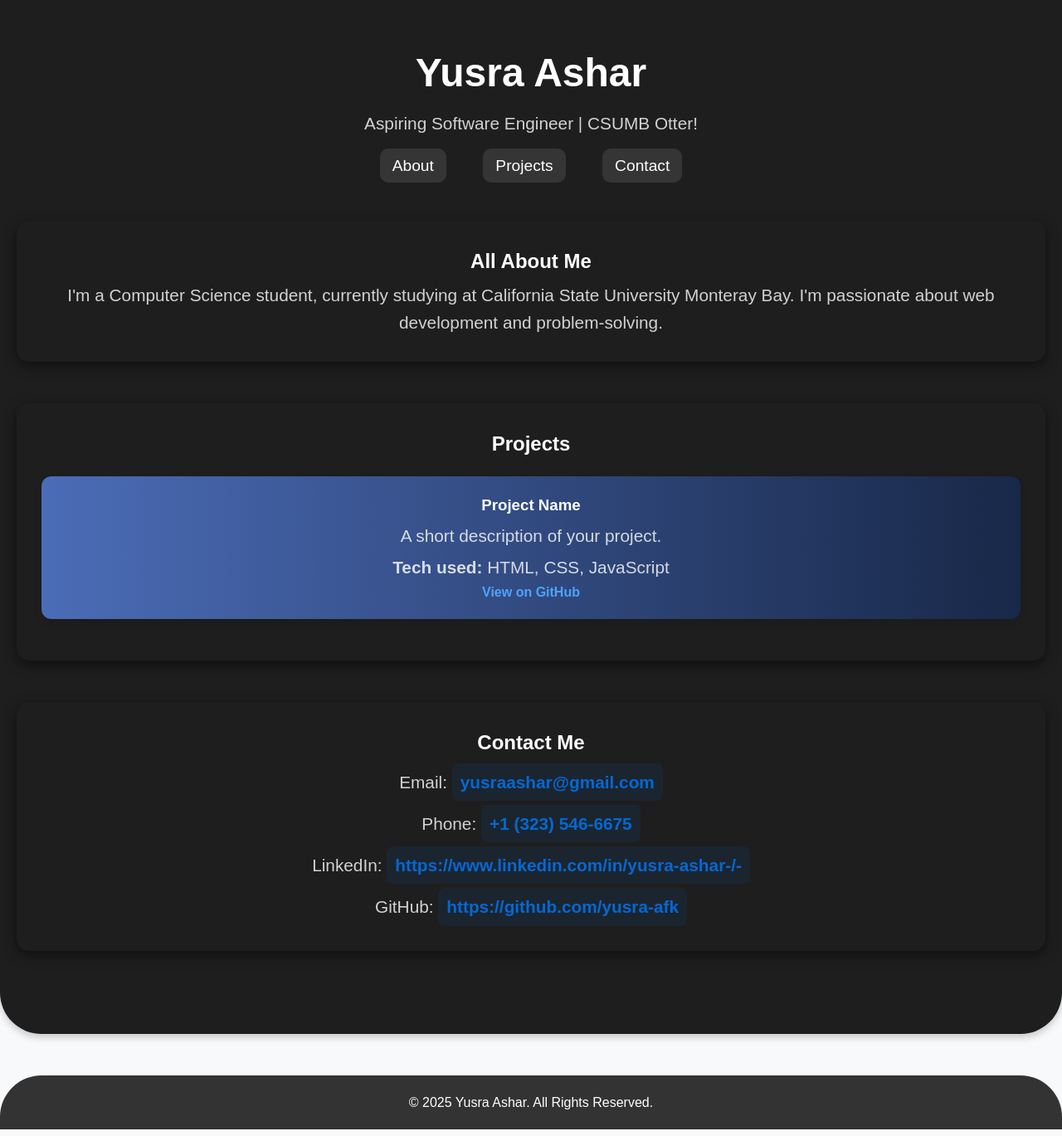
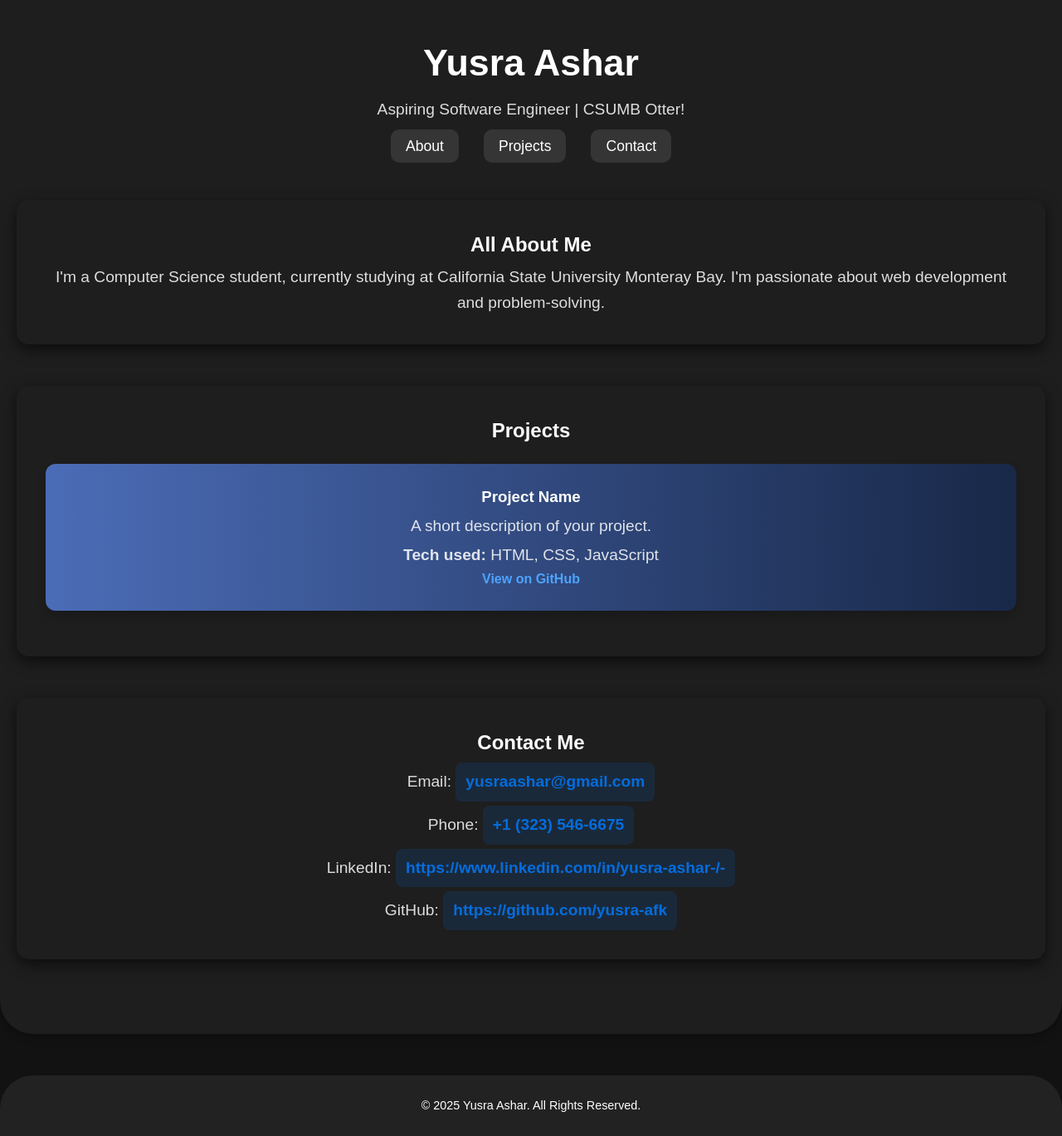
Before and after one commit to yusra-afk/Portfolio, a plain HTML site: page index.html in a window 1280 px wide. Shown: the whole page at 83% size. Drawn offline with Linux system fonts and the light colour scheme.

Commit message:
added a few tweaks to style.css to make footer look better

```diff
--- a/css/styles.css
+++ b/css/styles.css
@@ -1,106 +1,105 @@
-/*Reset some default browser styles*/
-*{
+/* Reset default styles */
+* {
     margin: 0;
     padding: 0;
     box-sizing: border-box;
     font-family: 'Poppins', sans-serif;
 }
 
-/*Apply a general style to the whole page*/
+/* Apply a smooth background and text color */
 body {
-    background-color: #f8f9fa;
-    color: #333;
+    background-color: #121212; /* Dark mode background */
+    color: #e0e0e0;
     text-align: center;
-    margin: 0;
-    padding: 0;
     line-height: 1.6;
 }
 
-/*Add Google font*/
+/* Import Google Font */
 @import url('https://fonts.googleapis.com/css2?family=Poppins:wght@300;400;500;600;700&display=swap');
 
-header{
+/* Header Styling */
+header {
     background: #1E1E1E;
     color: white;
-    padding: 50px 20px;
-    border-bottom-left-radius: 50px;
-    border-bottom-right-radius: 50px;
-    box-shadow: 0 4px 10px rgba(0, 0, 0, 0.2);
+    padding: 40px 20px;
+    border-bottom-left-radius: 40px;
+    border-bottom-right-radius: 40px;
+    box-shadow: 0 4px 12px rgba(0, 0, 0, 0.3);
 }
 
 header h1 {
-    font-size: 3em;
+    font-size: 2.8em;
     font-weight: 600;
 }
 
 header p {
-    font-size: 1.3em;
+    font-size: 1.2em;
     margin-top: 5px;
-    opacity: 0.8;
+    opacity: 0.85;
 }
 
+/* Navbar */
 nav {
-    margin-top: 20px;
+    margin-top: 15px;
 }
 
 nav ul {
     list-style: none;
     padding: 0;
+    display: flex;
+    justify-content: center;
 }
 
 nav ul li {
-    display: inline;
-    margin: 0 20px;
+    margin: 0 15px;
 }
 
 nav ul li a {
     color: white;
     text-decoration: none;
-    font-size: 1.2em;
-    padding: 10px 15px;
+    font-size: 1.1em;
+    padding: 10px 18px;
     border-radius: 10px;
     background: rgba(255, 255, 255, 0.1);
-    transform: scale(1.05);
     transition: 0.3s ease-in-out;
 }
 
 nav ul li a:hover {
-    background: rgba(255, 255, 255, 0.2);
-    color: #fff;
-    padding: 12px 18px;
+    background: rgba(255, 255, 255, 0.25);
+    transform: scale(1.1);
 }
 
+/* Section Styling */
 section {
     margin: 50px auto;
-    padding: 30px;
-    background: #1E1E1E;  /* Keep the dark theme */
+    padding: 35px;
+    background: #1E1E1E;
     color: white;
-    padding: 30px;
     border-radius: 15px;
-    box-shadow: 0 5px 15px rgba(0, 0, 0, 0.5); /* Increase shadow depth */
+    box-shadow: 0 6px 18px rgba(0, 0, 0, 0.6);
     transition: all 0.3s ease-in-out;
 }
 
 section:hover {
-    transform: scale(1.02);  /* Subtle pop effect on hover */
-    box-shadow: 0 8px 20px rgba(0, 0, 0, 0.7);
+    transform: scale(1.03);
+    box-shadow: 0 8px 25px rgba(0, 0, 0, 0.8);
 }
 
+/* Project Section */
 .project {
     color: white;
-    padding: 20px;
+    padding: 25px;
     background: linear-gradient(to right, #4b6cb7, #182848);
-    backdrop-filter: blur(15px);
+    backdrop-filter: blur(10px);
     border-radius: 12px;
     margin: 20px 0;
-    box-shadow: 0 4px 10px rgba(0, 0, 0, 0.1);
-    transition: 0.3s;
+    box-shadow: 0 5px 12px rgba(0, 0, 0, 0.2);
+    transition: transform 0.3s ease-in-out, box-shadow 0.3s;
 }
 
-
 .project:hover {
-    transform: translateY(-5px);
-    box-shadow: 0 6px 15px rgba(0, 0, 0, 0.2);
+    transform: translateY(-6px);
+    box-shadow: 0 8px 20px rgba(0, 0, 0, 0.3);
 }
 
 .project a {
@@ -111,76 +110,71 @@ section:hover {
 }
 
 .project a:hover {
-    color: #1E90FF; /* Brightens slightly on hover */
+    color: #1E90FF;
     text-decoration: underline;
 }
 
+/* Contact Links */
 #contact a {
     color: #007bff;
     text-decoration: none;
     font-weight: bold;
     display: inline-block;
-    padding: 6px 10px;
-    background: rgba(0, 123, 255, 0.1);
+    padding: 8px 12px;
+    background: rgba(0, 123, 255, 0.15);
     border-radius: 8px;
-    transition: 0.3s;
+    transition: all 0.3s ease-in-out;
 }
 
 #contact a:hover {
     background: #007bff;
-    color: rgb(108, 93, 93);
+    color: #fff;
+    transform: scale(1.05);
 }
 
+/* Footer */
 footer {
-    background: #333;
+    background: #222;
     color: white;
-    padding: 20px;
+    padding: 25px;
     margin-top: 50px;
-    border-top-left-radius: 50px;
-    border-top-right-radius: 50px;
+    border-top-left-radius: 40px;
+    border-top-right-radius: 40px;
+    font-size: 0.9em;
 }
 
-
-/* Mobile Responsiveness - Adjustments for Small Screens */
+/* Mobile Responsiveness */
 @media (max-width: 768px) {
 
-    /* Fix Navbar Layout */
+    /* Navbar */
     nav ul {
-        display: flex;
-        flex-direction: column;  /* Stack nav items */
+        flex-direction: column;
         align-items: center;
     }
 
     nav ul li {
-        margin-bottom: 8px;  /* Adds space between buttons */
+        margin-bottom: 10px;
     }
 
     nav ul li a {
-        display: block;
-        width: 120px;  /* Uniform button width */
+        width: 140px;
         text-align: center;
-        padding: 10px 15px;
-        background: rgba(255, 255, 255, 0.1);
-        border-radius: 8px;
-    }
-
-    nav ul li a:hover {
-        background: rgba(255, 255, 255, 0.2);
+        padding: 12px 16px;
     }
 
     /* Expand Project Section */
     .project {
-        max-width: 95%;  /* Gives it more space */
+        max-width: 95%;
         padding: 20px;
     }
 
-    /* Make Contact Section Links Smaller */
+    /* Reduce Contact Link Sizes */
     #contact a {
-        font-size: 1em;  /* Reduce font size */
-        padding: 8px 12px;
+        font-size: 1em;
+        padding: 10px;
     }
 
-    /* Fix Footer for Mobile */
+    /* Footer */
     footer {
         text-align: center;
         font-size: 0.85em;
```
